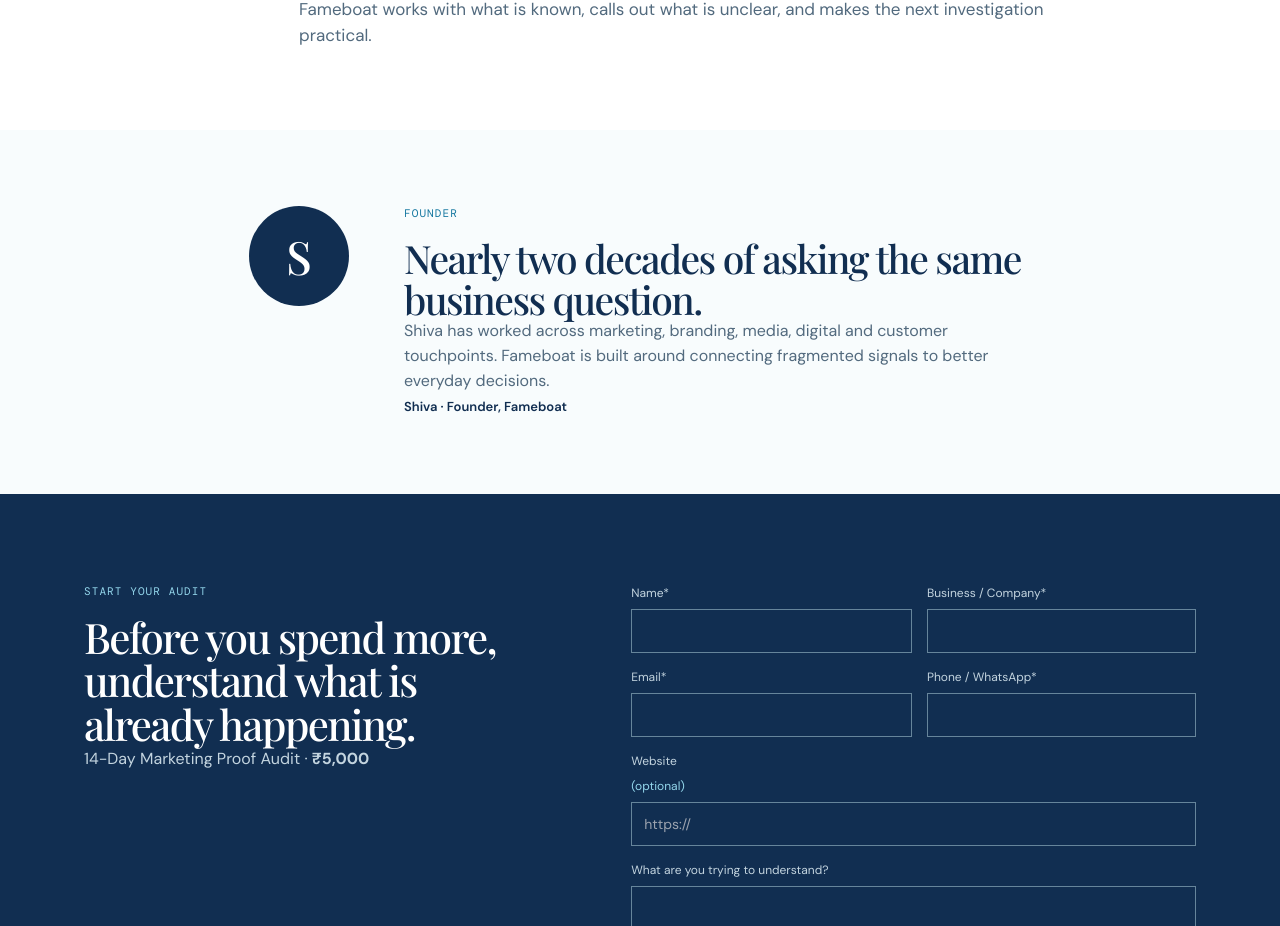
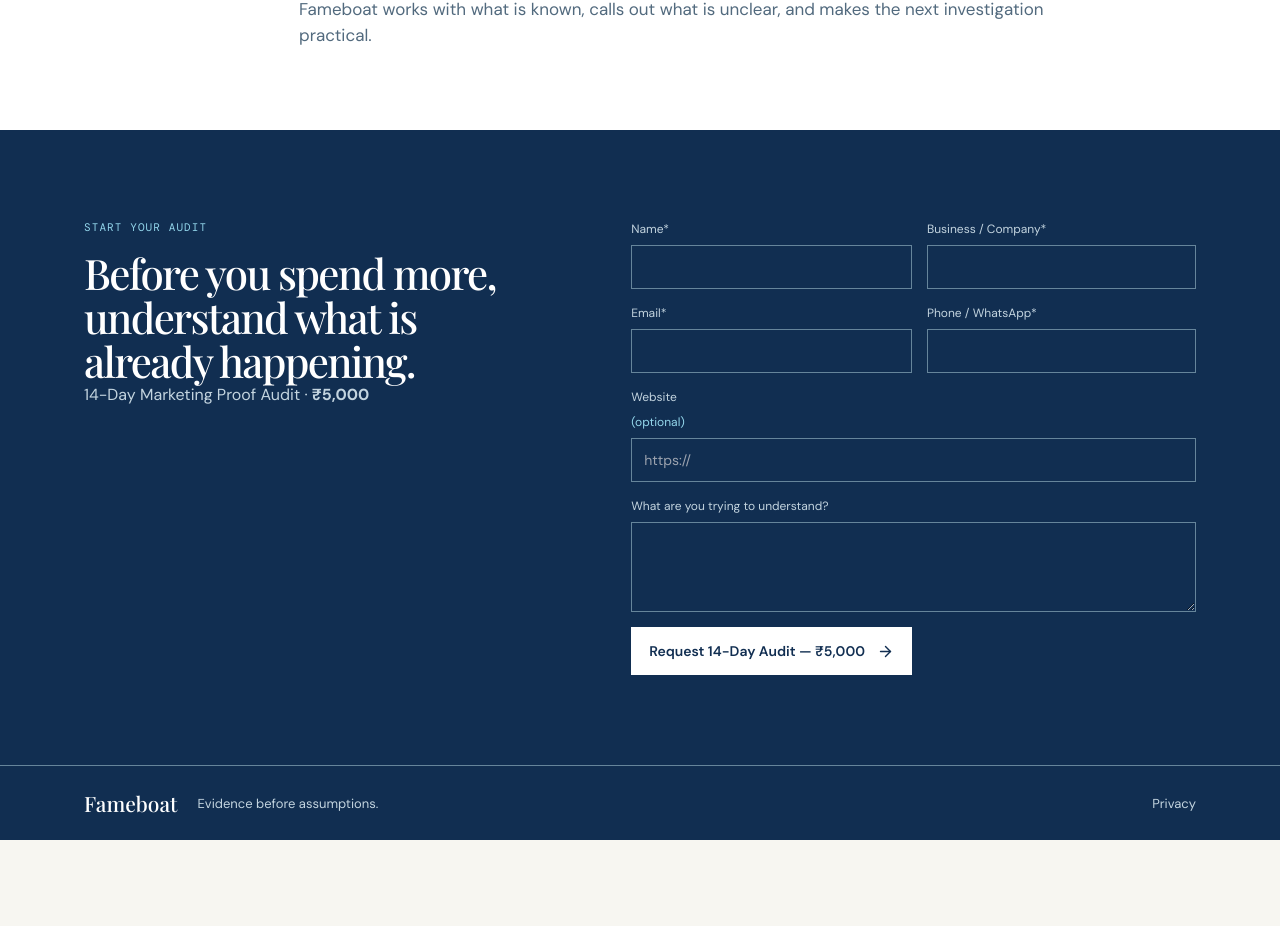
Before and after one commit to shivasricharan/fameboat, a Next.js app: page / in a window 1280 px wide. Shown: the part 3459-4385 px from the top of the page. After the commit the page ends 4299 px from the top, so only its background shows below. Built offline with nearby package versions, Linux system fonts and the light colour scheme.

Commit message:
Remove founder profile from Fameboat homepage

```diff
--- a/app/page.tsx
+++ b/app/page.tsx
@@ -26,7 +26,6 @@ export default function Home(){
   <section className="fb3-value"><div className="fb3-wrap"><div className="fb3-section-head"><div><p className="fb3-label">WHAT YOU GET</p><h2>Useful evidence.<br/>A clearer next move.</h2></div><p>Not a huge report for appearance. A concise, practical summary to help you decide what to do next.</p></div><div className="fb3-deliverables">{[{icon:CircleHelp,t:"Business question",c:"Define what needs to be understood."},{icon:Search,t:"Channel review",c:"See the marketing signals available."},{icon:MapPin,t:"Journey view",c:"Find where momentum may be lost."},{icon:BadgeCheck,t:"Decision summary",c:"Scale, stop, fix or test next."}].map(({icon:Icon,t,c})=><article key={t}><Icon/><h3>{t}</h3><p>{c}</p></article>)}</div></div></section>
   <section className="fb3-fit"><div className="fb3-wrap fb3-fit-grid"><div><p className="fb3-label">THIS MAY BE USEFUL IF…</p><h2>You need a clearer view before the next spend.</h2><p>You don’t need perfect data to start.</p></div><div>{situations.map(({icon:Icon,text})=><p key={text}><Icon size={19}/>{text}</p>)}</div></div></section>
   <section className="fb3-trust"><div className="fb3-wrap"><ShieldCheck size={38}/><div><p className="fb3-label">NO MAGIC ATTRIBUTION</p><h2>We will not pretend every sale has one perfect source.</h2><p>Fameboat works with what is known, calls out what is unclear, and makes the next investigation practical.</p></div></div></section>
-  <section className="fb3-founder"><div className="fb3-wrap fb3-founder-grid"><div className="fb3-founder-icon">S</div><div><p className="fb3-label">FOUNDER</p><h2>Nearly two decades of asking the same business question.</h2><p>Shiva has worked across marketing, branding, media, digital and customer touchpoints. Fameboat is built around connecting fragmented signals to better everyday decisions.</p><span>Shiva · Founder, Fameboat</span></div></div></section>
   <section className="fb3-form"><div className="fb3-wrap fb3-form-grid"><div><p className="fb3-label">START YOUR AUDIT</p><h2>Before you spend more, understand what is already happening.</h2><p>14-Day Marketing Proof Audit · <strong>₹5,000</strong></p></div><form action="/#audit" onSubmit={submit}><input className="fb3-honeypot" name="company" tabIndex={-1} autoComplete="off"/><label>Name*<input name="name" required/></label><label>Business / Company*<input name="business" required/></label><label>Email*<input name="email" type="email" required/></label><label>Phone / WhatsApp*<input name="phone" required/></label><label className="wide">Website <em>(optional)</em><input name="website" placeholder="https://"/></label><label className="wide">What are you trying to understand?<textarea name="message" required/></label><button className="fb3-primary" disabled={status==="sending"}>{status==="sending"?"Sending…":"Request 14-Day Audit — ₹5,000"}<ArrowRight size={17}/></button>{message&&<p className={status==="success"?"success":"error"}>{message}</p>}</form></div></section>
   <footer><div className="fb3-wrap"><strong>Fameboat</strong><span>Evidence before assumptions.</span><Link href="/privacy">Privacy</Link></div></footer>
  </main>
```
